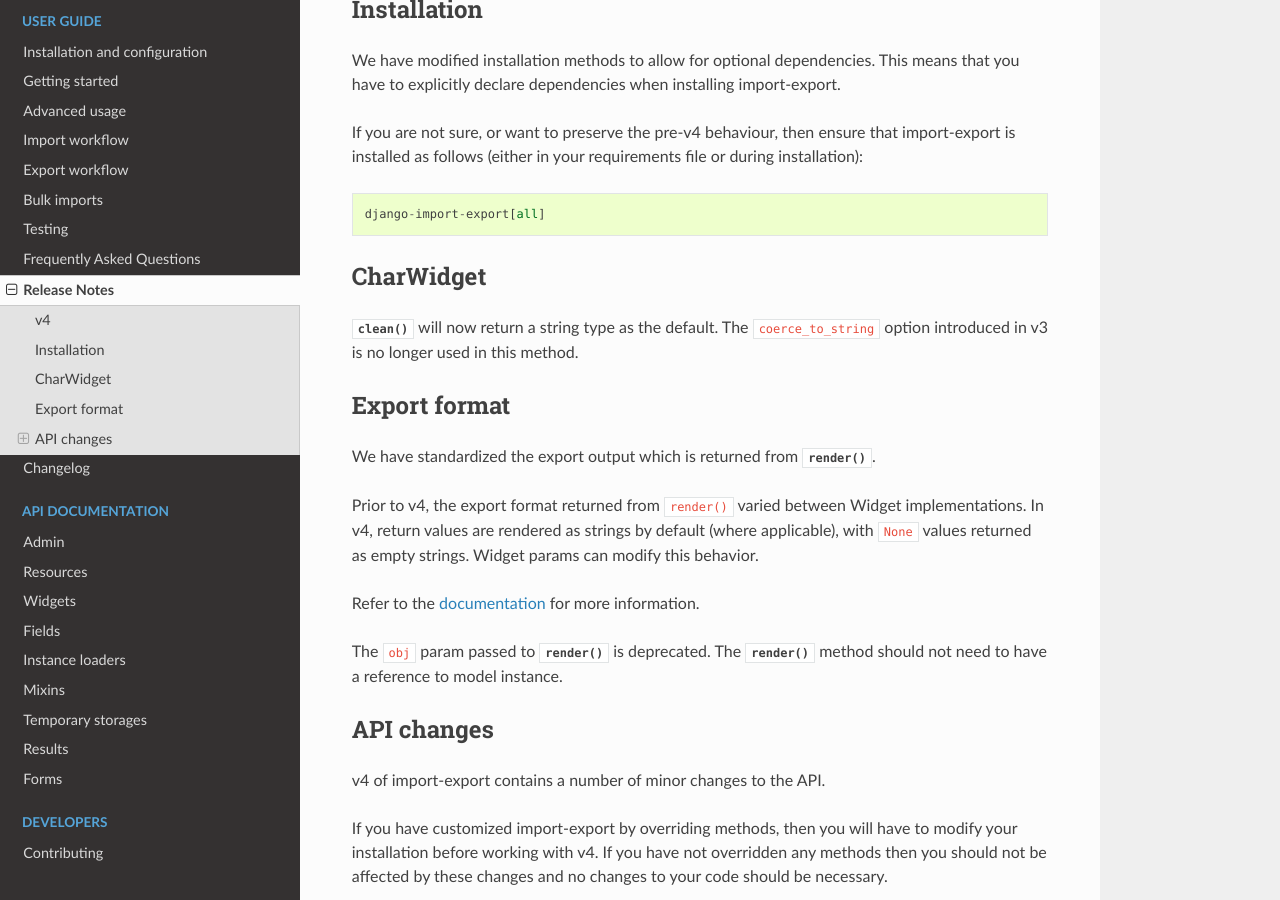
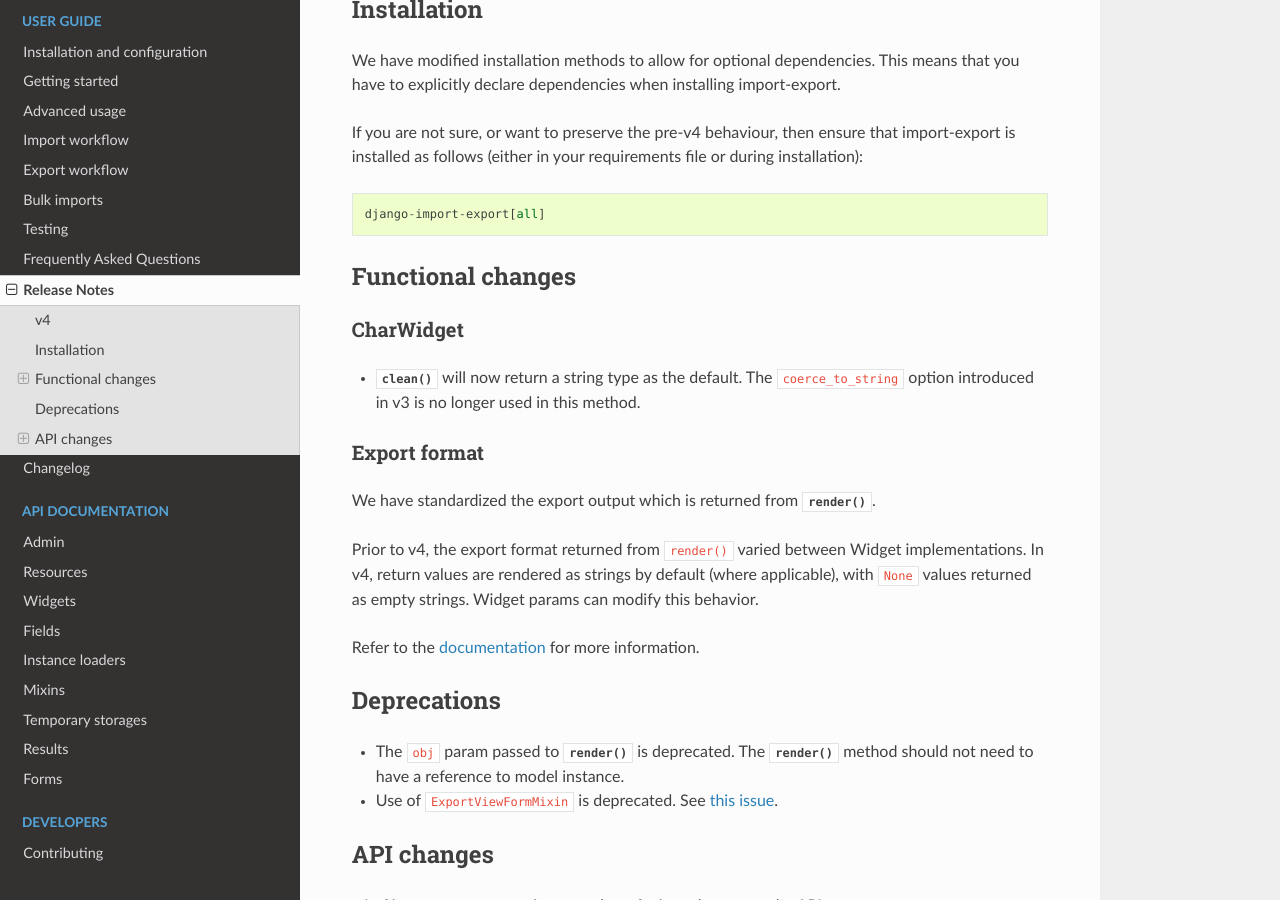
Before and after one commit to django-import-export/django-import-export, a Sphinx documentation site: the page built from docs/release_notes.rst, in a window 1280 px wide and 900 px high, scrolled down 343 px. Built offline with Sphinx 7.4.7 and the Read the Docs theme 2.0.0, drawn with Linux system fonts in a browser that asks for light colours; pages that are not in the unit, such as notebooks, are missing from menus; the version number could not be read and is left out.

Commit message:
added deprecation of ExportViewFormMixin (#1667)

```diff
--- a/docs/changelog.rst
+++ b/docs/changelog.rst
@@ -17,6 +17,7 @@ Please refer to :doc:`release notes<release_notes>`.
 - Clarified ``skip_diff`` documentation (#1655)
 - Standardised interface of :meth:`~import_export.widgets.Widget.render` (#1657)
 - Improved documentation relating to validation on import (#1665)
+- Deprecation of ``ExportViewFormMixin`` (#1666)
 - Added :meth:`~import_export.resources.Resource.do_instance_save` helper method (#1668)
 - Refactored test_admin_integration: split into smaller test modules (#1662)
 - Refactored test_resources: split into smaller test modules (#1672)
--- a/docs/release_notes.rst
+++ b/docs/release_notes.rst
@@ -23,15 +23,17 @@ installation)::
 
   django-import-export[all]
 
+Functional changes
+==================
 
 CharWidget
-==========
+----------
 
-:meth:`~import_export.widgets.CharWidget.clean` will now return a string type as the default.
-The ``coerce_to_string`` option introduced in v3 is no longer used in this method.
+* :meth:`~import_export.widgets.CharWidget.clean` will now return a string type as the default.
+  The ``coerce_to_string`` option introduced in v3 is no longer used in this method.
 
 Export format
-=============
+-------------
 
 We have standardized the export output which is returned from
 :meth:`~import_export.widgets.Widget.render`.
@@ -42,9 +44,14 @@ In v4, return values are rendered as strings by default (where applicable), with
 
 Refer to the :doc:`documentation<api_widgets>` for more information.
 
-The ``obj`` param passed to :meth:`~import_export.widgets.Widget.render` is deprecated.
-The :meth:`~import_export.widgets.Widget.render` method should not need to have a reference to
-model instance.
+Deprecations
+============
+
+* The ``obj`` param passed to :meth:`~import_export.widgets.Widget.render` is deprecated.
+  The :meth:`~import_export.widgets.Widget.render` method should not need to have a reference to
+  model instance.
+
+* Use of ``ExportViewFormMixin`` is deprecated.  See `this issue <https://github.com/django-import-export/django-import-export/issues/1666>`_.
 
 API changes
 ===========
```
Also changed, not shown: 3 other files.
